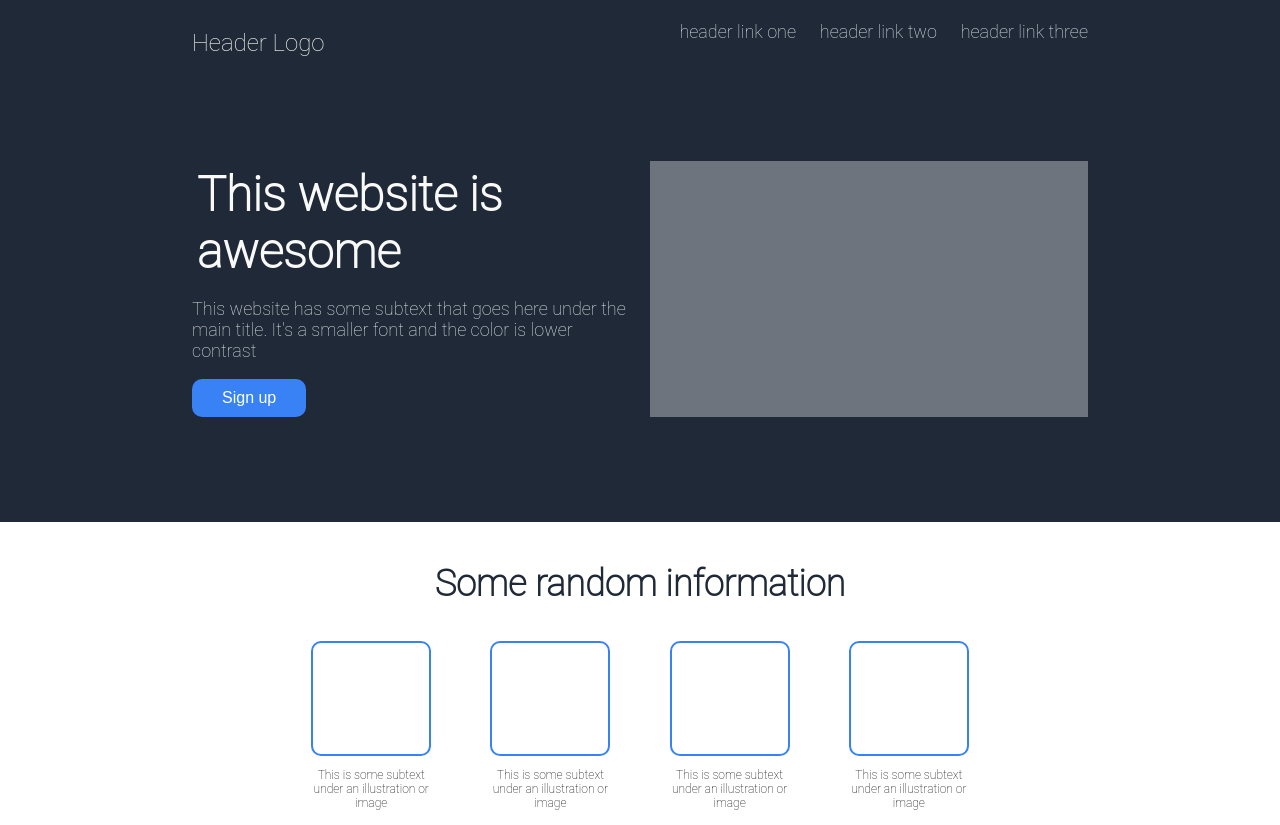
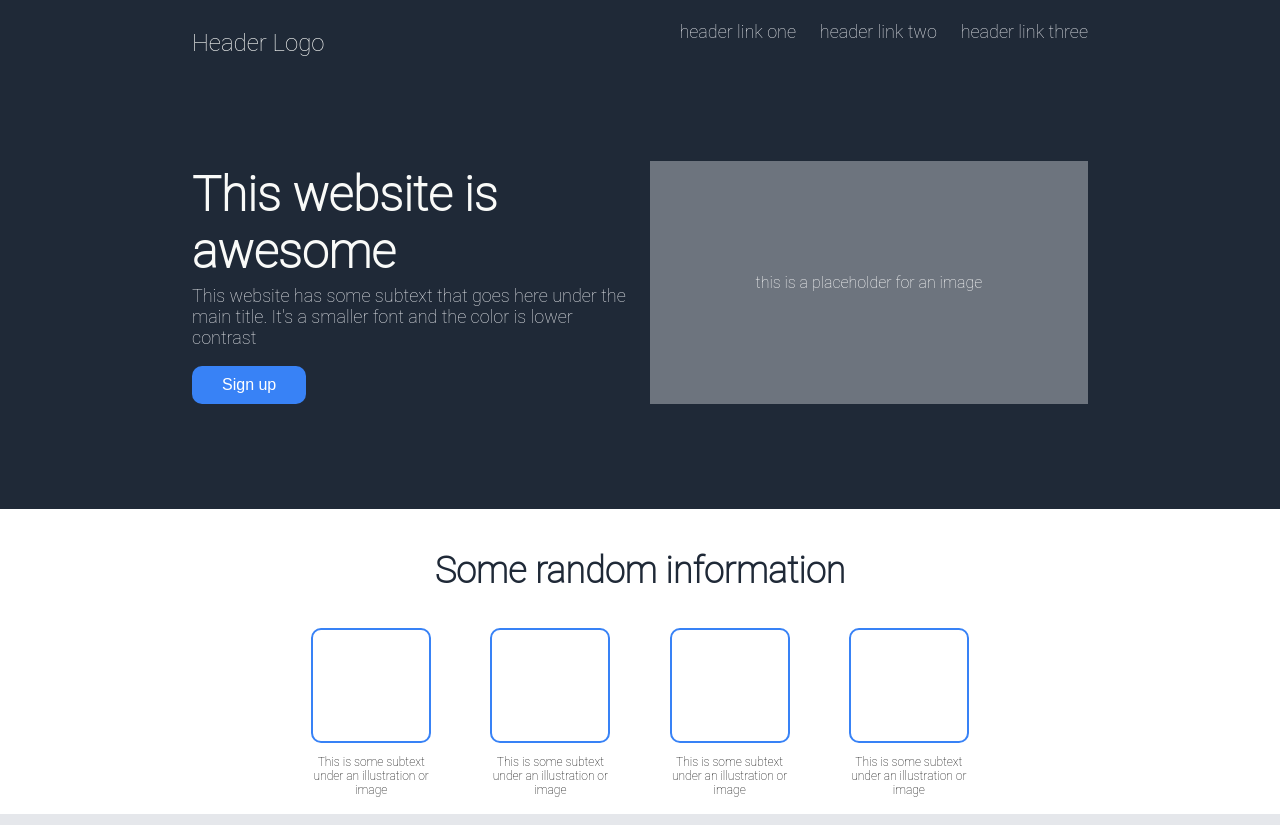
Before and after one commit to chandraprakash-dev/landing-page, a plain HTML site: page index.html in a window 1280 px wide. Shown: the top 825 px of the page. Drawn offline with Linux system fonts and the light colour scheme.

Commit message:
Add placeholder text for image and adjust main text margin

```diff
--- a/index.html
+++ b/index.html
@@ -27,7 +27,7 @@
                     <button>Sign up</button>
                 </div>
                 <div class="hero-img">
-                    <img src="" alt="" class="header-img"/>
+                    <p>this is a placeholder for an image</p>
                 </div>
             </div>
         </div>
--- a/stylesheets/styles.css
+++ b/stylesheets/styles.css
@@ -47,12 +47,12 @@ a {
 .main-text {
     font-weight: bolder;
     font-size: 48px;
-    margin: 5px;
+    margin: 5px 0;
     color: #F9FAF8;
 }
 
 .secondary-text {
-
+    margin-top: 0;
 }
 
 #header button {
@@ -72,7 +72,11 @@ a {
 .hero-img {
     width: 100px;
     background-color: #6D747EFF;
+    color: white;
     flex: 1;
+    display: flex;
+    justify-content: center;
+    align-items: center;
 }
 
 #bottom-header {
```
